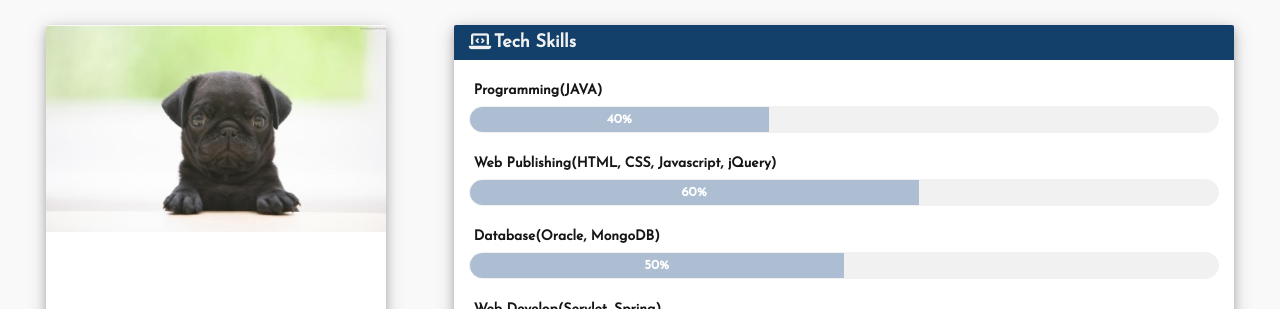
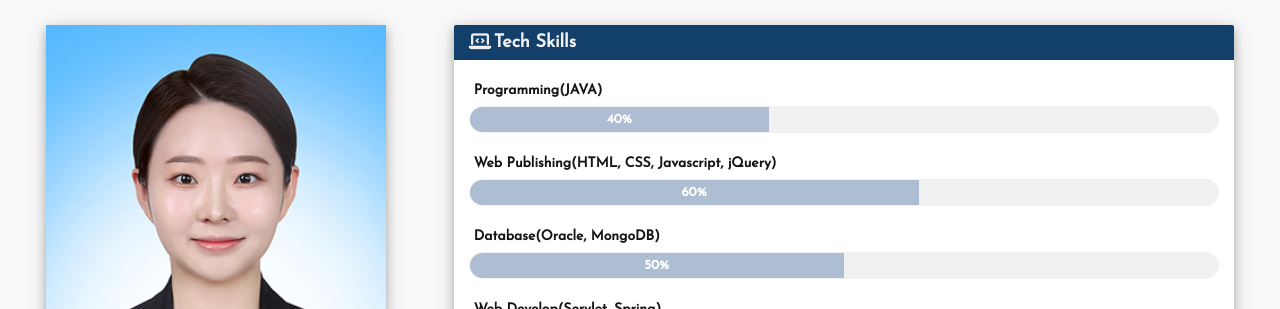
Before and after one commit to adlwjdghk/PJ_HTML_Mysite, a plain HTML site: page index.html in a window 1280 px wide. Shown: the top 309 px of the page. Drawn offline with nearby package versions, Linux system fonts and the light colour scheme; a web font is replaced by a local one.

Commit message:
사진변경

```diff
--- a/index.html
+++ b/index.html
@@ -28,9 +28,9 @@
 			margin-right: 25px;
 		}
 		.side_picture{
-			background-image: url("img/fog.png");
+			background-image: url("img/photo.jpg");
 			background-repeat: no-repeat;
-			height: 275px;
+			height: 460px;
 			/*background-position: center center;*/
 			background-size: 100%;
 		}
```
